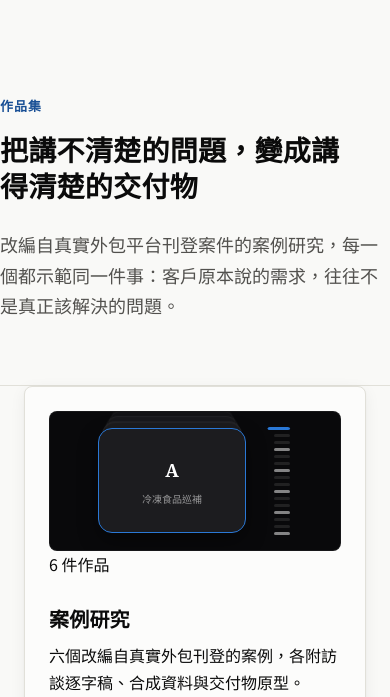
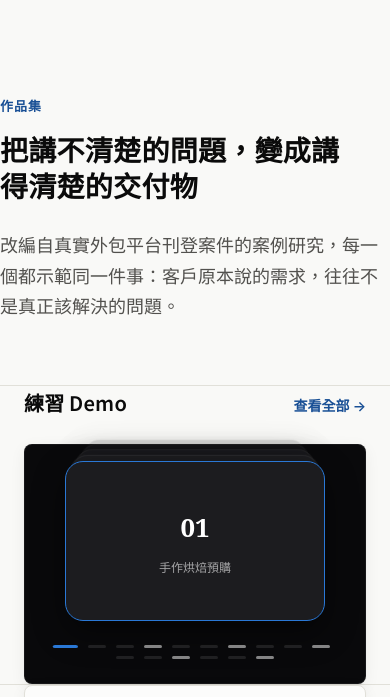
Before and after one commit to yuzie0314/fde_html_learning, a plain HTML site: page index.html in a window 390 px wide. Shown: the part 147-844 px from the top of the page. Drawn offline with Linux system fonts and the light colour scheme.

Commit message:
Simplify homepage to a single full-width showcase widget
- Remove the two-card category grid; homepage body now shows one
  large time-machine stack widget for the 6 practice demos only
- 案例研究 is reachable via the nav link only (no duplicate body card),
  since the listing page already covers it
- Enlarge stack/timeline proportions to fill the wider widget, add a
  mobile breakpoint that wraps the timeline instead of clipping it
  (previously cut off nodes past ~340px of timeline width)

```diff
--- a/index.html
+++ b/index.html
@@ -48,25 +48,14 @@
   /* homepage-only tweaks */
   .hero .persona-line { margin-top: var(--space-2); font-size: 15px; color: var(--ink-muted); }
 
-  /* ---------- category cards ---------- */
-  .category-grid { display: grid; grid-template-columns: repeat(2, 1fr); gap: var(--space-3); }
-  @media (max-width: 700px) { .category-grid { grid-template-columns: 1fr; } }
-
-  .category-card {
-    background: var(--surface-card); border: 1px solid var(--gridline); border-radius: var(--radius-md);
-    padding: var(--space-4);
-    box-shadow: var(--shadow-card);
-    transition: border-color 0.25s ease, box-shadow 0.25s ease;
-  }
-  .category-card:hover { border-color: var(--accent); box-shadow: 0 4px 8px rgba(11,11,11,0.06), 0 16px 32px rgba(11,11,11,0.10); }
-
-  .category-card h2 { font-family: var(--font-sans); font-size: 20px; margin: var(--space-3) 0 6px; }
-  .category-card .card-desc { max-width: 48ch; }
-  .category-card .card-footer-link {
-    display: inline-flex; align-items: center; gap: 6px; margin-top: var(--space-2);
+  /* ---------- featured showcase (single full-width widget) ---------- */
+  .showcase-head { display: flex; align-items: baseline; justify-content: space-between; gap: var(--space-3); margin-bottom: var(--space-3); flex-wrap: wrap; }
+  .showcase-head h2 { font-family: var(--font-sans); font-size: 20px; }
+  .showcase-head .card-footer-link {
+    display: inline-flex; align-items: center; gap: 6px;
     color: var(--accent-ink); text-decoration: none; font-size: 14px; font-weight: 600;
   }
-  .category-card .card-footer-link:hover { text-decoration: underline; }
+  .showcase-head .card-footer-link:hover { text-decoration: underline; }
 
   /* ---------- time-machine card stack widget ---------- */
   .tm-widget {
@@ -74,33 +63,34 @@
     --tm-card: #1c1c1f;
     --tm-card-active-border: var(--accent);
     position: relative;
-    display: flex; align-items: center; justify-content: center; gap: 18px;
+    display: flex; align-items: center; justify-content: center; gap: 32px;
     background: var(--tm-bg);
     border: 1px solid rgba(255,255,255,0.06);
     border-radius: var(--radius-md);
-    padding: 14px 18px;
-    height: 168px;
+    padding: 28px 40px;
+    height: 260px;
     overflow: hidden;
+    box-shadow: var(--shadow-card);
   }
   .tm-stack {
     position: relative; flex: 0 0 auto;
-    width: 220px; height: 135px;
-    perspective: 800px;
+    width: 340px; height: 210px;
+    perspective: 1100px;
   }
   .tm-slide {
     position: absolute; inset: 0;
-    display: flex; flex-direction: column; align-items: center; justify-content: center; gap: 4px;
-    border-radius: 14px;
+    display: flex; flex-direction: column; align-items: center; justify-content: center; gap: 8px;
+    border-radius: 18px;
     background: var(--tm-card);
     border: 1px solid rgba(255,255,255,0.08);
-    box-shadow: 0 8px 20px rgba(0,0,0,0.4);
+    box-shadow: 0 12px 32px rgba(0,0,0,0.45);
     text-decoration: none;
-    transition: transform 0.5s cubic-bezier(0.22, 1, 0.36, 1), opacity 0.5s ease;
+    transition: transform 0.55s cubic-bezier(0.22, 1, 0.36, 1), opacity 0.55s ease;
     transform-style: preserve-3d;
   }
   .tm-slide.is-active { border-color: var(--tm-card-active-border); }
-  .tm-slide-code { font-family: var(--font-serif); font-size: 26px; font-weight: 700; color: #ffffff; }
-  .tm-slide-title { font-family: var(--font-sans); font-size: 12px; color: rgba(255,255,255,0.55); text-align: center; padding: 0 12px; }
+  .tm-slide-code { font-family: var(--font-serif); font-size: 40px; font-weight: 700; color: #ffffff; }
+  .tm-slide-title { font-family: var(--font-sans); font-size: 15px; color: rgba(255,255,255,0.6); text-align: center; padding: 0 16px; }
 
   .tm-timeline {
     position: relative; flex: 0 0 auto;
@@ -108,35 +98,38 @@
     padding: 4px 2px;
     z-index: 5;
   }
-  .tm-node { position: relative; display: flex; align-items: center; justify-content: flex-end; width: 76px; padding: 2px 0; text-decoration: none; }
-  .tm-node.tm-sub { width: 76px; }
+  .tm-node { position: relative; display: flex; align-items: center; justify-content: flex-end; width: 110px; padding: 4px 0; text-decoration: none; }
+  .tm-node.tm-sub { width: 110px; }
   .tm-dash {
     height: 3px; border-radius: 999px; background: rgba(255,255,255,0.28);
     transition: transform 0.3s cubic-bezier(0.22, 1, 0.36, 1), background 0.2s ease, opacity 0.2s ease;
     transform-origin: right center;
   }
-  .tm-node.tm-main .tm-dash { width: 24px; background: rgba(255,255,255,0.5); }
-  .tm-node.tm-sub .tm-dash { width: 24px; opacity: 0.35; }
+  .tm-node.tm-main .tm-dash { width: 32px; background: rgba(255,255,255,0.5); }
+  .tm-node.tm-sub .tm-dash { width: 32px; opacity: 0.35; }
   .tm-node.tm-main.is-active .tm-dash { background: var(--accent); transform: scaleX(1.4); }
   .tm-node.tm-main:hover .tm-dash { background: rgba(255,255,255,0.85); }
   .tm-node-label {
-    position: absolute; right: 32px; top: 50%; transform: translateY(-50%);
-    font-size: 10px; font-weight: 600; white-space: nowrap; color: rgba(255,255,255,0.9);
+    position: absolute; right: 42px; top: 50%; transform: translateY(-50%);
+    font-size: 12px; font-weight: 600; white-space: nowrap; color: rgba(255,255,255,0.9);
     opacity: 0; transition: opacity 0.15s ease;
     pointer-events: none;
   }
   .tm-node.tm-main.is-active .tm-node-label { color: var(--accent-ink); }
   .tm-node.tm-main:hover .tm-node-label { opacity: 1; }
 
+  @media (max-width: 780px) {
+    .tm-widget { flex-direction: column; height: auto; gap: 16px; padding: 24px; overflow: visible; }
+    .tm-timeline { flex-direction: row; flex-wrap: wrap; justify-content: center; align-items: center; max-width: 100%; }
+    .tm-node, .tm-node.tm-sub { width: auto; padding: 4px 5px; }
+    .tm-node-label { position: static; transform: none; display: none; }
+  }
   @media (max-width: 480px) {
-    .category-card { padding: var(--space-3); }
-    .tm-widget { gap: 8px; padding: 10px; height: 140px; }
-    .tm-stack { width: 148px; height: 105px; }
-    .tm-node, .tm-node.tm-sub { width: 34px; }
-    .tm-node.tm-main .tm-dash, .tm-node.tm-sub .tm-dash { width: 16px; }
-    .tm-node-label { display: none; }
-    .tm-slide-code { font-size: 18px; }
-    .tm-slide-title { font-size: 10px; padding: 0 6px; }
+    .tm-widget { padding: 16px; }
+    .tm-stack { width: 100%; max-width: 260px; height: 160px; }
+    .tm-slide-code { font-size: 26px; }
+    .tm-slide-title { font-size: 12px; padding: 0 10px; }
+    .tm-node.tm-main .tm-dash, .tm-node.tm-sub .tm-dash { width: 18px; }
   }
 </style>
 </head>
@@ -178,43 +171,11 @@
   </section>
 
   <section class="wrap">
-    <div class="category-grid reveal">
-      <div class="category-card">
-        <div class="tm-widget" data-tm-widget>
-          <div class="tm-stack" data-tm-stack>
-            <a class="tm-slide" data-tm-i="0" href="cases/frozen-food/"><span class="tm-slide-code">A</span><span class="tm-slide-title">冷凍食品巡補</span></a>
-            <a class="tm-slide" data-tm-i="1" href="cases/marital-property/"><span class="tm-slide-code">B</span><span class="tm-slide-title">財產分類追溯</span></a>
-            <a class="tm-slide" data-tm-i="2" href="cases/trip-pricing/"><span class="tm-slide-code">C</span><span class="tm-slide-title">旅遊估價原型</span></a>
-            <a class="tm-slide" data-tm-i="3" href="cases/nutrition-liff/"><span class="tm-slide-code">D</span><span class="tm-slide-title">營養紀錄 LIFF</span></a>
-            <a class="tm-slide" data-tm-i="4" href="cases/label-compliance/"><span class="tm-slide-code">E</span><span class="tm-slide-title">標示合規查核</span></a>
-            <a class="tm-slide" data-tm-i="5" href="cases/video-production/"><span class="tm-slide-code">F</span><span class="tm-slide-title">影片產能規模化</span></a>
+    <div class="reveal">
+      <div class="showcase-head">
+        <h2>練習 Demo</h2>
+        <a class="card-footer-link" href="demos/index.html">查看全部 →</a>
       </div>
-          <div class="tm-timeline" data-tm-timeline>
-            <a class="tm-node tm-main" data-tm-i="0" href="cases/frozen-food/"><span class="tm-node-label">A 冷凍食品巡補</span><span class="tm-dash"></span></a>
-            <span class="tm-node tm-sub"><span class="tm-dash"></span></span>
-            <span class="tm-node tm-sub"><span class="tm-dash"></span></span>
-            <a class="tm-node tm-main" data-tm-i="1" href="cases/marital-property/"><span class="tm-node-label">B 財產分類追溯</span><span class="tm-dash"></span></a>
-            <span class="tm-node tm-sub"><span class="tm-dash"></span></span>
-            <span class="tm-node tm-sub"><span class="tm-dash"></span></span>
-            <a class="tm-node tm-main" data-tm-i="2" href="cases/trip-pricing/"><span class="tm-node-label">C 旅遊估價原型</span><span class="tm-dash"></span></a>
-            <span class="tm-node tm-sub"><span class="tm-dash"></span></span>
-            <span class="tm-node tm-sub"><span class="tm-dash"></span></span>
-            <a class="tm-node tm-main" data-tm-i="3" href="cases/nutrition-liff/"><span class="tm-node-label">D 營養紀錄 LIFF</span><span class="tm-dash"></span></a>
-            <span class="tm-node tm-sub"><span class="tm-dash"></span></span>
-            <span class="tm-node tm-sub"><span class="tm-dash"></span></span>
-            <a class="tm-node tm-main" data-tm-i="4" href="cases/label-compliance/"><span class="tm-node-label">E 標示合規查核</span><span class="tm-dash"></span></a>
-            <span class="tm-node tm-sub"><span class="tm-dash"></span></span>
-            <span class="tm-node tm-sub"><span class="tm-dash"></span></span>
-            <a class="tm-node tm-main" data-tm-i="5" href="cases/video-production/"><span class="tm-node-label">F 影片產能規模化</span><span class="tm-dash"></span></a>
-          </div>
-        </div>
-        <span class="card-kicker">6 件作品</span>
-        <h2>案例研究</h2>
-        <p class="card-desc">六個改編自真實外包刊登的案例，各附訪談逐字稿、合成資料與交付物原型。</p>
-        <a class="card-footer-link" href="cases/index.html">查看全部 →</a>
-      </div>
-
-      <div class="category-card">
       <div class="tm-widget" data-tm-widget>
         <div class="tm-stack" data-tm-stack>
           <a class="tm-slide" data-tm-i="0" href="demos/bakery/"><span class="tm-slide-code">01</span><span class="tm-slide-title">手作烘焙預購</span></a>
@@ -242,11 +203,6 @@
           <span class="tm-node tm-sub"><span class="tm-dash"></span></span>
           <a class="tm-node tm-main" data-tm-i="5" href="demos/streamer_ai/"><span class="tm-node-label">直播 AI 小助手</span><span class="tm-dash"></span></a>
         </div>
-        </div>
-        <span class="card-kicker">6 件作品</span>
-        <h2>練習 Demo</h2>
-        <p class="card-desc">前端技術與 UI 練習作品，功能完整可操作，非正式案例研究。</p>
-        <a class="card-footer-link" href="demos/index.html">查看全部 →</a>
       </div>
     </div>
   </section>
```
Lines whose indentation alone changed are shown as unchanged.
